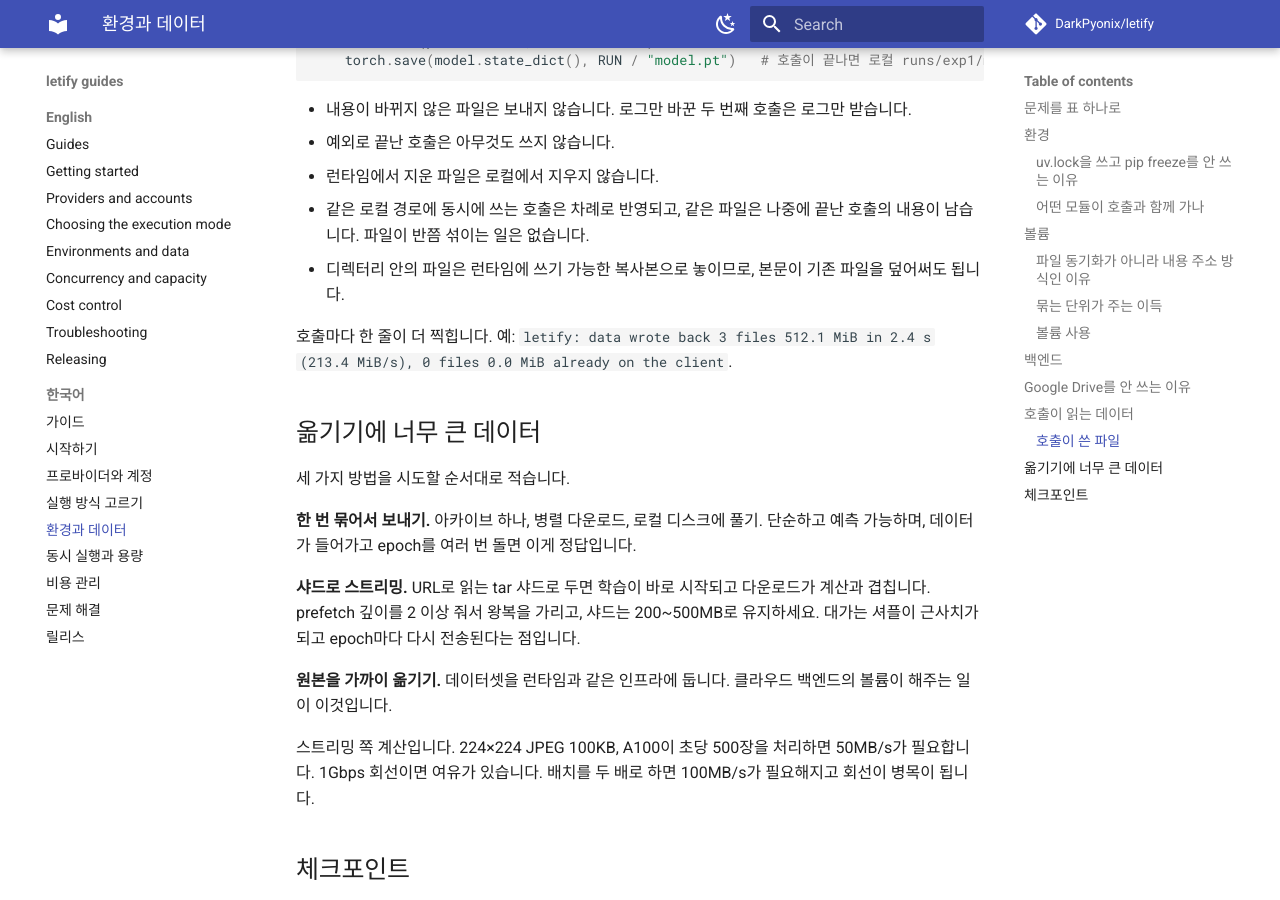
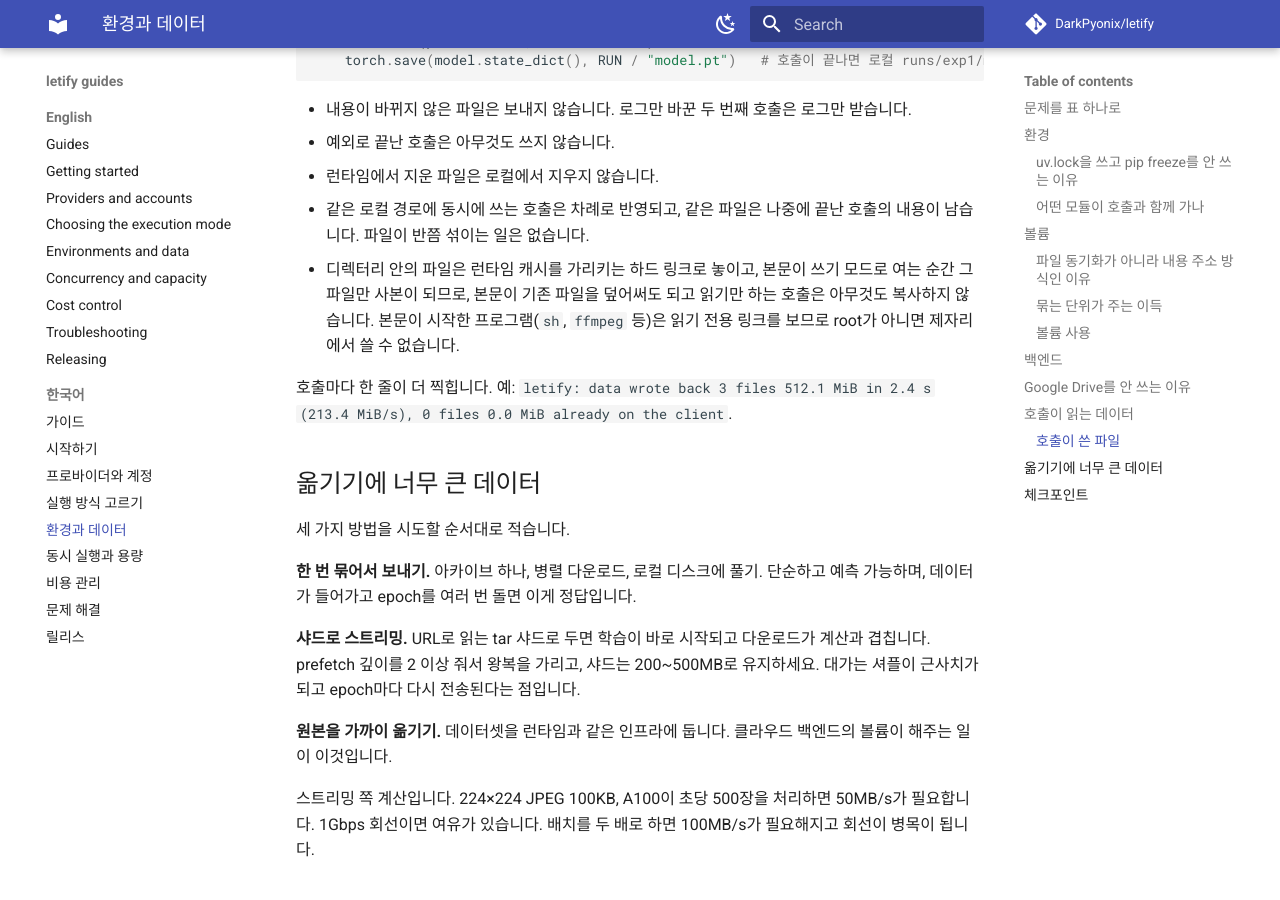
Before and after one commit to DarkPyonix/letify, an MkDocs documentation site: the page built from docs/guide/ko/04-환경과-데이터.md, in a window 1280 px wide and 900 px high, scrolled down 5269 px. Built offline with MkDocs 1.6.1 and Material for MkDocs 9.7.7, drawn with Linux system fonts in a browser that asks for light colours; comment, search, counter and statistics services are not loaded.

```diff
--- a/docs/guide/ko/04-환경과-데이터.md
+++ b/docs/guide/ko/04-환경과-데이터.md
@@ -172,7 +172,7 @@ def train(epochs):
 - 예외로 끝난 호출은 아무것도 쓰지 않습니다.
 - 런타임에서 지운 파일은 로컬에서 지우지 않습니다.
 - 같은 로컬 경로에 동시에 쓰는 호출은 차례로 반영되고, 같은 파일은 나중에 끝난 호출의 내용이 남습니다. 파일이 반쯤 섞이는 일은 없습니다.
-- 디렉터리 안의 파일은 런타임에 쓰기 가능한 복사본으로 놓이므로, 본문이 기존 파일을 덮어써도 됩니다.
+- 디렉터리 안의 파일은 런타임 캐시를 가리키는 하드 링크로 놓이고, 본문이 쓰기 모드로 여는 순간 그 파일만 사본이 되므로, 본문이 기존 파일을 덮어써도 되고 읽기만 하는 호출은 아무것도 복사하지 않습니다. 본문이 시작한 프로그램(`sh`, `ffmpeg` 등)은 읽기 전용 링크를 보므로 root가 아니면 제자리에서 쓸 수 없습니다.
 
 호출마다 한 줄이 더 찍힙니다. 예: `letify: data wrote back 3 files 512.1 MiB in 2.4 s (213.4 MiB/s), 0 files 0.0 MiB already on the client`.
 
```
Also changed, not shown: docs/SPEC.md (+15 -5 lines), docs/guide/04-environments-and-data.md (+1 -1 lines).
